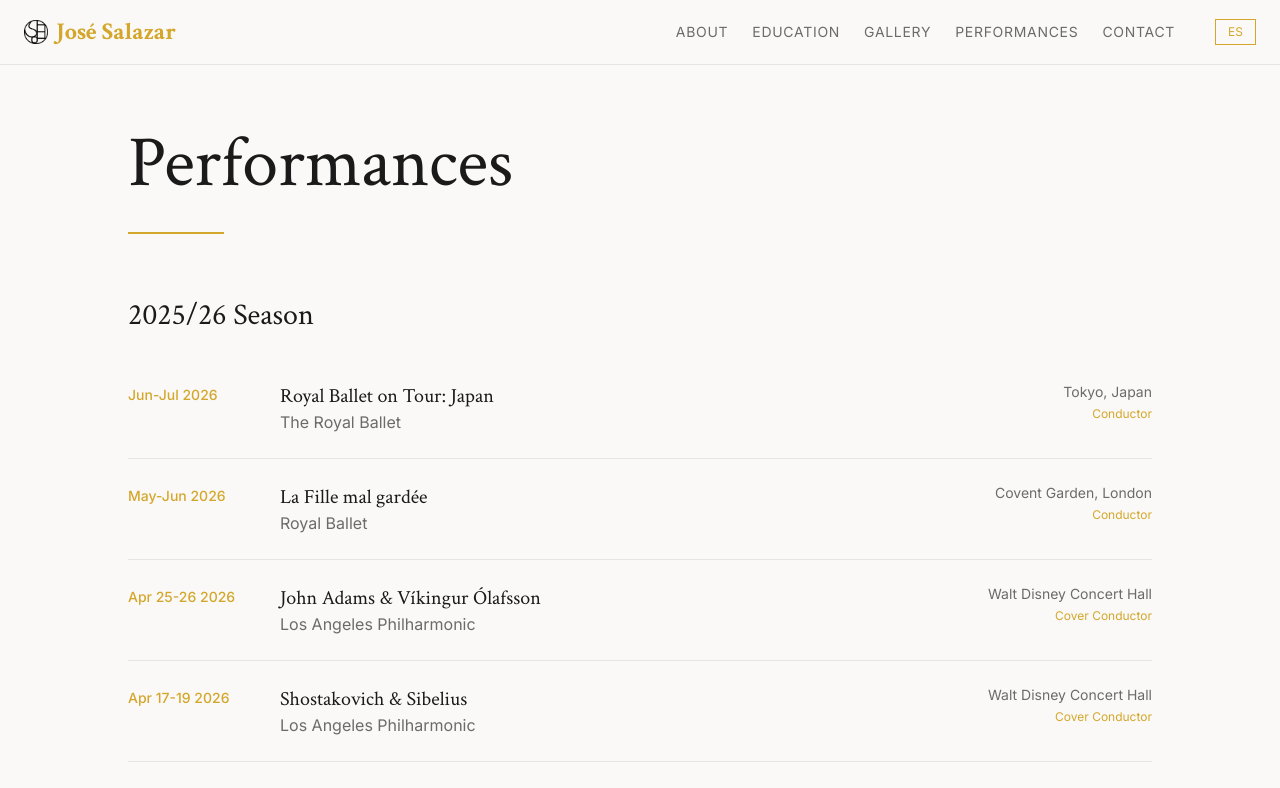
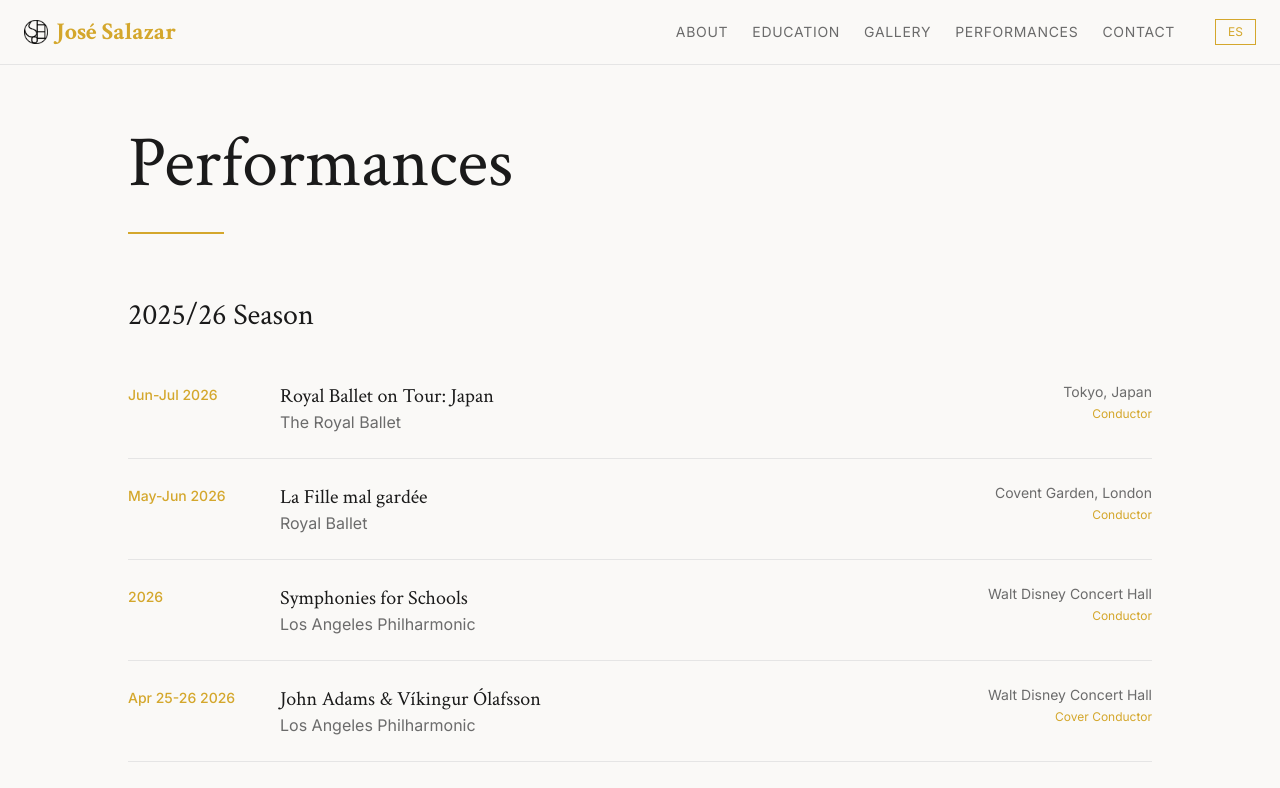
Before and after one commit to Seenfinity/jose-salazar-v2, a Next.js app: page /schedule in a window 1280 px wide. Shown: the top 788 px of the page. Built offline with nearby package versions, Linux system fonts and the light colour scheme.

Commit message:
Add The Nutcracker (Dec 2025) and Symphonies for Schools (2026)

```diff
--- a/src/app/schedule/page.tsx
+++ b/src/app/schedule/page.tsx
@@ -156,6 +156,7 @@ interface Performance {
 const upcomingPerformances: Performance[] = [
   { date: "Jun-Jul 2026", event: "Royal Ballet on Tour: Japan", venue: "The Royal Ballet", location: "Tokyo, Japan", role: "Conductor" },
   { date: "May-Jun 2026", event: "La Fille mal gardée", venue: "Royal Ballet", location: "Covent Garden, London", role: "Conductor" },
+  { date: "2026", event: "Symphonies for Schools", venue: "Los Angeles Philharmonic", location: "Walt Disney Concert Hall", role: "Conductor" },
   { date: "Apr 25-26 2026", event: "John Adams & Víkingur Ólafsson", venue: "Los Angeles Philharmonic", location: "Walt Disney Concert Hall", role: "Cover Conductor" },
   { date: "Apr 17-19 2026", event: "Shostakovich & Sibelius", venue: "Los Angeles Philharmonic", location: "Walt Disney Concert Hall", role: "Cover Conductor" },
   { date: "Mar 13-16 2026", event: "John Williams & Rachmaninoff", venue: "Los Angeles Philharmonic", location: "Walt Disney Concert Hall", role: "Cover Conductor" },
@@ -164,6 +165,7 @@ const upcomingPerformances: Performance[] = [
   { date: "Jan-Feb 2026", event: "Masters at Work", venue: "New York City Ballet", location: "NY, USA", role: "Cover Conductor" },
   { date: "Jan-Feb 2026", event: "Balanchine + Ratmansky", venue: "New York City Ballet", location: "NY, USA", role: "Conductor" },
   { date: "Dec 2025-Jan 2026", event: "Giselle", venue: "Greek National Ballet", location: "Athens, Greece", role: "Conductor" },
+  { date: "Dec 2025", event: "The Nutcracker", venue: "Birmingham Royal Ballet", location: "Birmingham, UK", role: "Conductor" },
   { date: "Nov 30 2025", event: "Inspirational Folk Music from the Americas", venue: "Bardi Symphony Orchestra", location: "London, UK", role: "Conductor" },
   { date: "Oct-Nov 2025", event: "La Fille mal gardée", venue: "Royal Ballet", location: "Covent Garden, London", role: "Conductor" },
   { date: "Sep 2025", event: "Romeo, Juliet & Dance Theatre of Harlem", venue: "Los Angeles Philharmonic", location: "Walt Disney Concert Hall", role: "Cover Conductor" },
```
